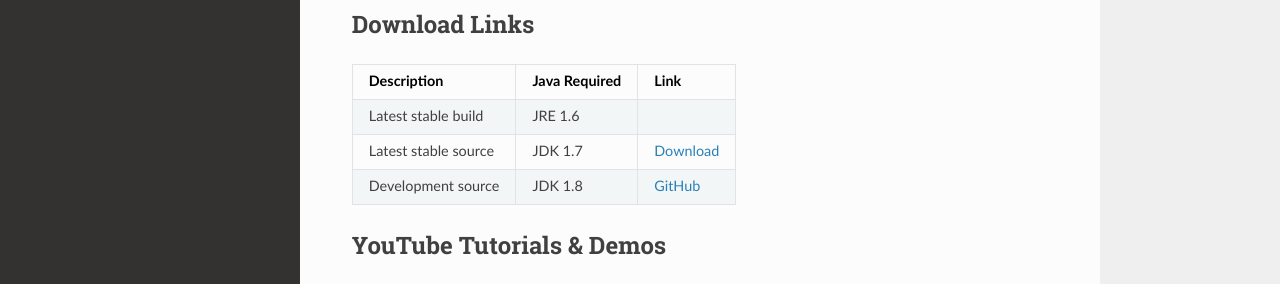
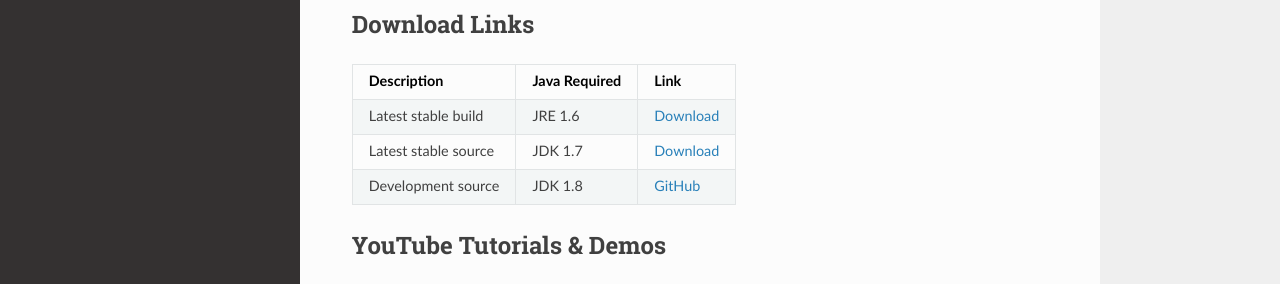
Before and after one commit to MathBunny/karnaugh-map-simplifier-docs, an MkDocs documentation site: the page built from docs/index.md, in a window 1280 px wide and 1085 px high. Shown: the part 576-860 px from the top of the window. Built offline with MkDocs 1.6.1, drawn with Linux system fonts in a browser that asks for light colours; nearby versions of some CDN libraries; old or Windows-style settings are respelled for this version of MkDocs.

```diff
--- a/docs/index.md
+++ b/docs/index.md
@@ -11,7 +11,7 @@
 ## Download Links
 |Description   | Java Required  |  Link |
 |---|---|---|
-|Latest stable build   | JRE 1.6   |   |
+|Latest stable build   | JRE 1.6   | [Download](http://www.mediafire.com/file/d3dd4utcqifuc4x/Karnaugh-v1.0.0.jar) |
 |Latest stable source  | JDK 1.7   | [Download](https://github.com/MathBunny/karnaugh-map-simplifier/archive/v1.0.zip)  |
 |Development source   | JDK 1.8  | [GitHub](github.com/MathBunny/karnaugh-map-simplifier)  |
 
```
